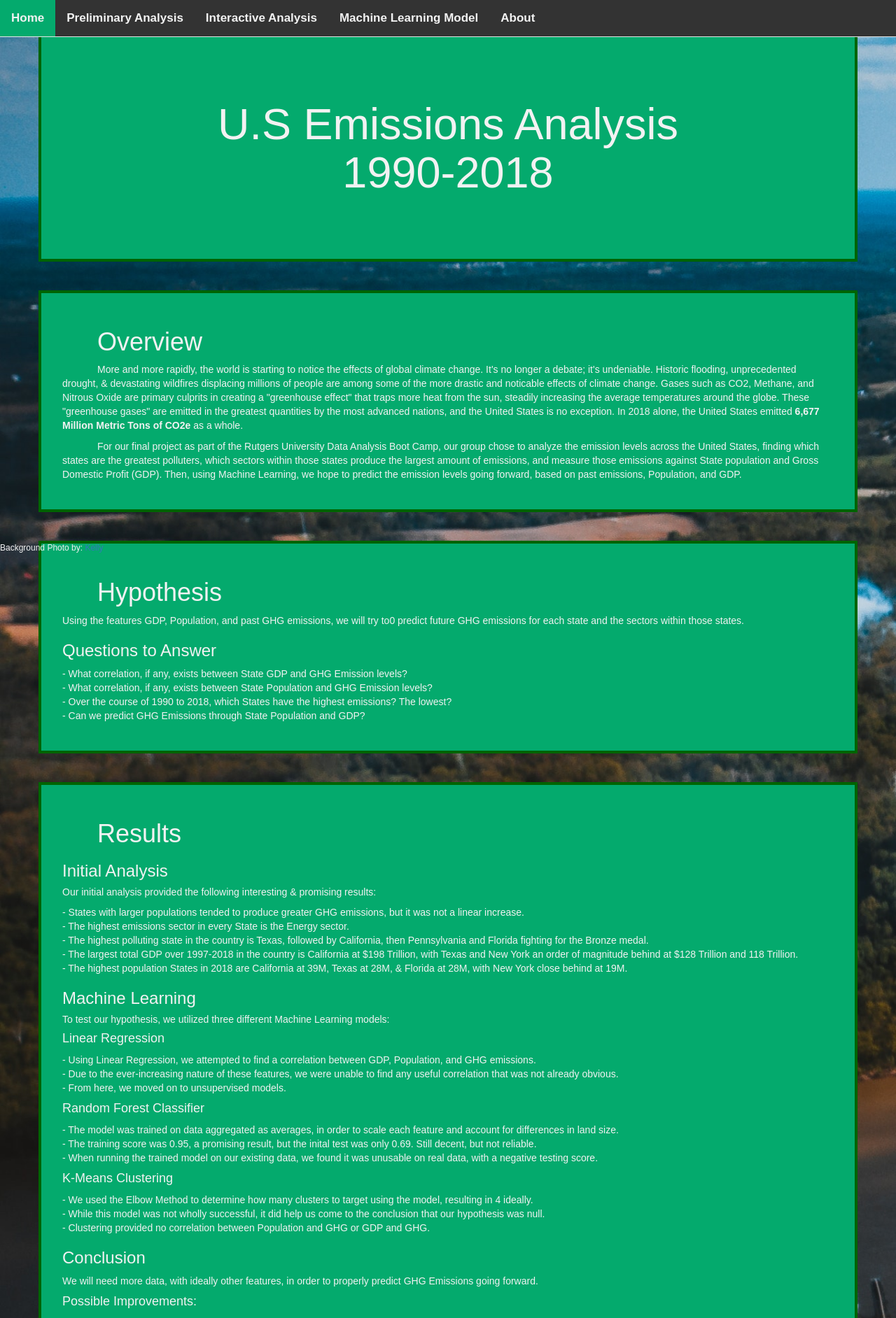
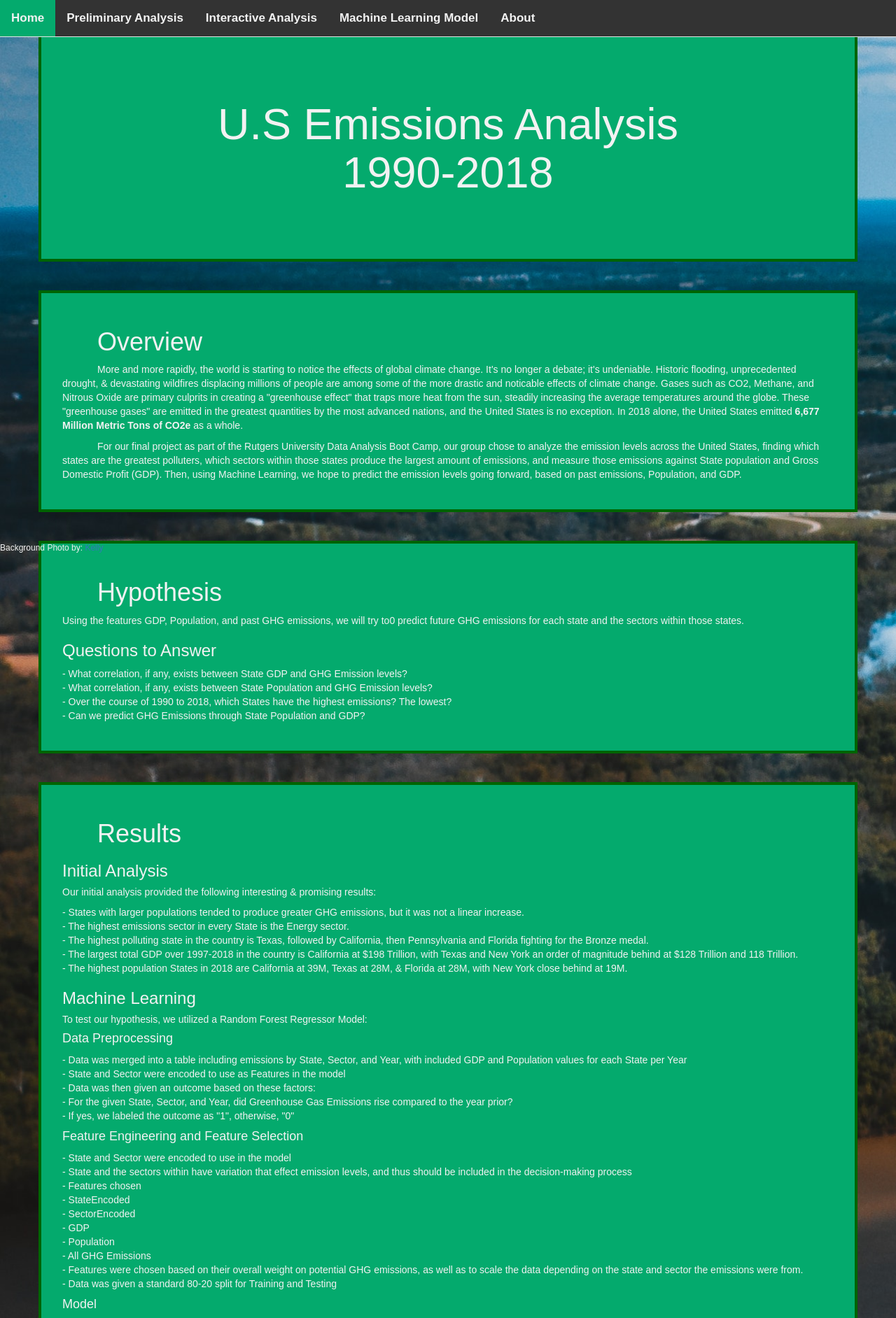
Before and after one commit to ricardoguerreiro92/us_emissions_project, a Flask app: page / in a window 1280 px wide. Shown: the top 1884 px of the page at 70% size. Run offline with Flask 2, Linux system fonts and the light colour scheme; some libraries are stand-ins or nearby versions.

Commit message:
Final Project

```diff
--- a/flask_app/templates/index.html
+++ b/templates/index.html
@@ -76,24 +76,36 @@
                 - The highest population States in 2018 are California at 39M, Texas at 28M, & Florida at 28M, with New York close behind at 19M.<br>
                 </p>
             <h3>Machine Learning<br></h3>
-                <h5>To test our hypothesis, we utilized three different Machine Learning models:<br></h6>
-                <h4>Linear Regression<br></h4>
+                <h5>To test our hypothesis, we utilized a Random Forest Regressor Model:<br></h6>
+                <h4>Data Preprocessing<br></h4>
                 <p class="list">
-                    - Using Linear Regression, we attempted to find a correlation between GDP, Population, and GHG emissions.<br>
-                    - Due to the ever-increasing nature of these features, we were unable to find any useful correlation that was not already obvious.<br>
-                    - From here, we moved on to unsupervised models.<br>
+                    - Data was merged into a table including emissions by State, Sector, and Year, with included GDP and Population values for each State per Year<br>
+                    - State and Sector were encoded to use as Features in the model<br>
+                    - Data was then given an outcome based on these factors:<br>
+                       - For the given State, Sector, and Year, did Greenhouse Gas Emissions rise compared to the year prior?<br>
+                       - If yes, we labeled the outcome as "1", otherwise, "0"<br>
                 </p>
-                <h4>Random Forest Classifier<br></h4>
+                <h4>Feature Engineering and Feature Selection<br></h4>
                 <p class="list">
-                    - The model was trained on data aggregated as averages, in order to scale each feature and account for differences in land size.<br>
-                    - The training score was 0.95, a promising result, but the inital test was only 0.69. Still decent, but not reliable.<br>
-                    - When running the trained model on our existing data, we found it was unusable on real data, with a negative testing score.<br>
+                    - State and Sector were encoded to use in the model<br>
+                    - State and the sectors within have variation that effect emission levels, and thus should be included in the decision-making process<br>
+                  - Features chosen<br>
+                    - StateEncoded<br>
+                    - SectorEncoded<br>
+                    - GDP<br>
+                    - Population<br>
+                    - All GHG Emissions<br>
+                  - Features were chosen based on their overall weight on potential GHG emissions, as well as to scale the data depending on the state and sector the emissions were from.<br>
+                  - Data was given a standard 80-20 split for Training and Testing<br>
                 </p>
-                <h4>K-Means Clustering<br></h4>
+                <h4>Model<br></h4>
                 <p class="list">
-                    - We used the Elbow Method to determine how many clusters to target using the model, resulting in 4 ideally.<br>
-                    - While this model was not wholly successful, it did help us come to the conclusion that our hypothesis was null.<br>
-                    - Clustering provided no correlation between Population and GHG or GDP and GHG.<br>
+                    - As we labeled the data based on the outcomes we intend to measure, we used a Random Forest Regressor model, as that proved the most effective at classifying our data.<br>
+                    - The model was trained using the pre-processed, pre-labeled data, which included over 13000 rows and 5 columns per row.<br>
+                    - Data was not scaled, as no values were extremely high and their existing weight gave a better score<br>
+                    - Our Training Score was 87.2%, but our testing score was low, at only 7.5%<br>
+                    - Nevertheless, when plugging in specific states and sectors into the model after training, we achieved a large variation in testing scores, ranging from 4% to 91.5% (excluding values of 1.0 due to zero reported emissions)<br>
+                    - As a team, we have previously tried linear regression, K-Means, and a Neural Network model with little success, and so our RFR model seems the most likely to predict a rise or fall in GHG Emissions year-to-year.<br>
                 </p>
                 <h3>Conclusion<br></h3>
                 <p class="list">
```
Also changed, not shown: requirements.txt (added, +9 -0 lines), README.md, app.py (renamed from flask_app/app.py), flask_app/static/planet.gif (deleted), static/background_ghg.jpg (renamed from flask_app/static/background_ghg.jpg), static/css/style.css (renamed from flask_app/static/css/style.css), static/favicon.ico (renamed from flask_app/static/favicon.ico), static/footprint.png (renamed from flask_app/static/footprint.png), static/js/navbar.js (renamed from flask_app/static/js/navbar.js), static/js/plots.js (renamed from flask_app/static/js/plots.js), templates/analysis.html (renamed from flask_app/templates/analysis.html), templates/model.html (renamed from flask_app/templates/model.html), templates/tableau.html (renamed from flask_app/templates/tableau.html), 4 other files.
